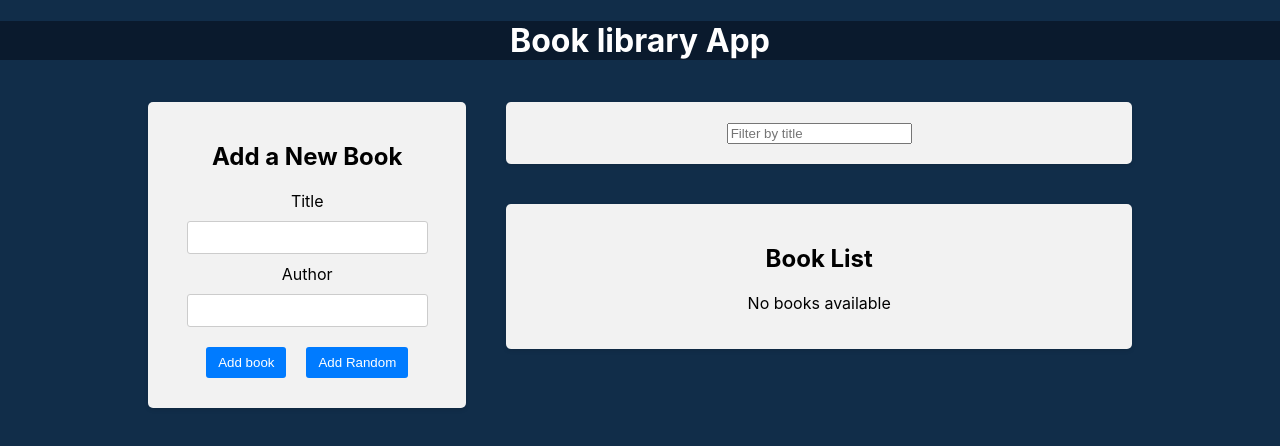
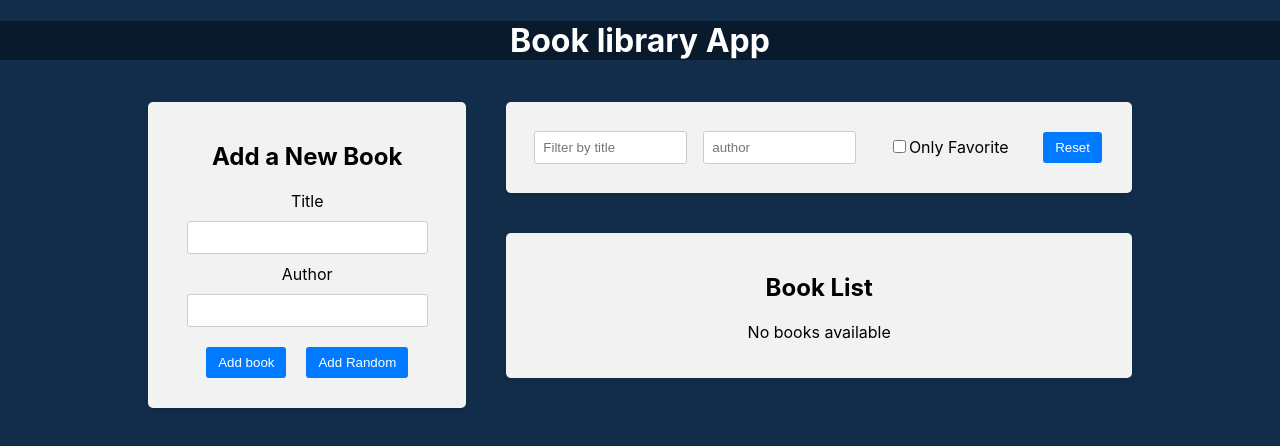
Before and after one commit to GhostArnold/Library-App, a React (Create React App) app in the folder frontend/: page / in a window 1280 px wide. Shown: the top 446 px of the page. Built offline with nearby package versions, Linux system fonts and the light colour scheme.

Commit message:
Two version

```diff
--- a/frontend/package.json
+++ b/frontend/package.json
@@ -1,6 +1,6 @@
 {
   "name": "frontend",
-  "version": "1.4.2",
+  "version": "2.5.0",
   "private": true,
   "dependencies": {
     "@reduxjs/toolkit": "^2.2.5",
--- a/frontend/src/components/BookList/BookList.jsx
+++ b/frontend/src/components/BookList/BookList.jsx
@@ -2,13 +2,23 @@ import { useDispatch, useSelector } from 'react-redux'; // Импорт хука
 // Иконки для избранного
 import { BsBookmarkStarFill, BsBookmarkStar } from 'react-icons/bs';
 import { deleteBook, toggleFovorite } from '../../redux/Books/actionCreators';
+import {
+  selectTitleFilter,
+  selectAuthorFilter,
+  selectOnlyFavoriteFilter,
+} from '../../redux/slices/filterSlice';
 import './BookList.css'; // Импорт стилей компонента
 
 const BookList = () => {
-  const books = useSelector((state) => state.books); // Использование хука useSelector для получения состояния книг из Redux
+  // Использование хука useSelector для получения состояния книг из Redux
+  const books = useSelector((state) => state.books);
+  // Фильтрация. Скобки не пишем потому-что калбэк вызывается автоматически
+  const titleFilter = useSelector(selectTitleFilter);
+  const authorFilter = useSelector(selectAuthorFilter);
+  const onlyFavoriteFilter = useSelector(selectOnlyFavoriteFilter);
   const dispatch = useDispatch();
   const handleDeleteBook = (id) => {
-    console.log(deleteBook(id));
+    // console.log(deleteBook(id));
     dispatch(deleteBook(id));
   };
   // Избранное
@@ -16,6 +26,28 @@ const BookList = () => {
     dispatch(toggleFovorite(id));
   };
 
+  const filteredBooks = books.filter(
+    (book) =>
+      book.title.toLowerCase().includes(titleFilter.toLowerCase()) &&
+      book.author.toLowerCase().includes(authorFilter.toLowerCase()) &&
+      // Тернарный оператор обязательно в скобках
+      (onlyFavoriteFilter ? book.isFavorite : true)
+  );
+  const highlightMatch = (text, filter) => {
+    if (!filter) return text;
+    const regex = new RegExp(`(${filter})`, 'gi');
+    console.log(regex);
+    return text.split(regex).map((substring, i) => {
+      if (substring.toLowerCase() === filter.toLowerCase()) {
+        return (
+          <span key={i} className="highlight">
+            {substring}
+          </span>
+        );
+      }
+      return substring;
+    });
+  };
   return (
     <div className="app-block book-list">
       {' '}
@@ -25,7 +57,7 @@ const BookList = () => {
       ) : (
         // Вывод списка книг, если они есть
         <ul>
-          {books.map(
+          {filteredBooks.map(
             (
               book,
               i // Итерация по массиву книг
@@ -35,7 +67,8 @@ const BookList = () => {
                 {/* Уникальный ключ для каждой книги */}
                 <div className="book-info">
                   {/* Вывод информации о книге: название и автор */}
-                  {++i}. {book.title} by <strong>{book.author}</strong> -{' '}
+                  {++i}. {highlightMatch(book.title, titleFilter)} by{' '}
+                  <strong>{highlightMatch(book.author, authorFilter)}</strong> -{' '}
                   {book.year}{' '}
                 </div>
                 <div className="book-actions">
--- a/frontend/src/components/Filter/Filter.jsx
+++ b/frontend/src/components/Filter/Filter.jsx
@@ -1,8 +1,67 @@
+import { useDispatch, useSelector } from 'react-redux';
+import {
+  setTitleFilter,
+  setAuthorFilter,
+  setOnlyFavoriteFilter,
+  selectTitleFilter,
+  selectAuthorFilter,
+  selectOnlyFavoriteFilter,
+  resetFilters,
+} from '../../redux/slices/filterSlice';
+import './Filter.css';
+
 const Filter = () => {
+  const dispatch = useDispatch();
+  // filter - название части состояния из store.js
+  const titleFilter = useSelector(selectTitleFilter);
+  const authorFilter = useSelector(selectAuthorFilter);
+  const onlyFavoriteFilter = useSelector(selectOnlyFavoriteFilter);
+  const handleTitleFilterChange = (e) => {
+    dispatch(setTitleFilter(e.target.value));
+  };
+  const handleAuthorFilterChange = (e) => {
+    dispatch(setAuthorFilter(e.target.value));
+  };
+  const handleOnlyFavoriteFilterChange = () => {
+    dispatch(setOnlyFavoriteFilter());
+  };
+  // Удаляем все фильтры
+  const handleResetFilters = () => {
+    dispatch(resetFilters());
+  };
+
   return (
     <div className="app-block filter">
-      <div className="filter-group">
-        <input type="text" placeholder="Filter by title" />
+      <div className="filter-row">
+        <div className="filter-group">
+          <input
+            type="text"
+            value={titleFilter}
+            placeholder="Filter by title"
+            onChange={handleTitleFilterChange}
+          />
+        </div>
+        <div className="filter-group">
+          <input
+            type="text"
+            placeholder="author"
+            value={authorFilter}
+            onChange={handleAuthorFilterChange}
+          />
+        </div>
+        <div className="filter-group">
+          <label>
+            <input
+              type="checkbox"
+              checked={onlyFavoriteFilter}
+              onChange={handleOnlyFavoriteFilterChange}
+            />
+            Only Favorite
+          </label>
+        </div>
+        <button type="button" onClick={handleResetFilters}>
+          Reset
+        </button>
       </div>
     </div>
   );
--- /dev/null
+++ b/frontend/src/redux/slices/filterSlice.js
@@ -0,0 +1,42 @@
+import { createSlice } from '@reduxjs/toolkit';
+
+// Начальное состояние вашего slice
+const initialState = {
+  title: '',
+  author: '',
+  onlyFavorite: false,
+};
+
+// Создание слайса с помощью функции createSlice
+const filterSlice = createSlice({
+  name: 'filter', // Имя вашего slice (используется в типах экшенов - type)
+  initialState, // Начальное состояние вашего slice
+  reducers: {
+    // Описание редьюсера, который будет обновлять состояние
+    setTitleFilter: (state, action) => {
+      // Благодаря библиотеки immer
+      state.title = action.payload;
+    },
+    setAuthorFilter: (state, action) => {
+      state.author = action.payload;
+    },
+    setOnlyFavoriteFilter: (state) => {
+      state.onlyFavorite = !state.onlyFavorite;
+    },
+    resetFilters: () => {
+      // Возвращаем пустой массив
+      return initialState;
+    },
+  },
+});
+
+export const {
+  setTitleFilter,
+  setAuthorFilter,
+  resetFilters,
+  setOnlyFavoriteFilter,
+} = filterSlice.actions;
+export const selectTitleFilter = (state) => state.filter.title;
+export const selectAuthorFilter = (state) => state.filter.author;
+export const selectOnlyFavoriteFilter = (state) => state.filter.onlyFavorite;
+export default filterSlice.reducer;
--- a/frontend/src/redux/store.js
+++ b/frontend/src/redux/store.js
@@ -1,10 +1,13 @@
 // Импортируем функцию configureStore из библиотеки @reduxjs/toolkit
 import { configureStore } from '@reduxjs/toolkit';
+// Импорт reducer из slice
+import filterReducer from './slices/filterSlice';
 import booksReducer from './Books/reducer';
 // configureStore - это функция, которая используется в библиотеке Redux для создания и конфигурации хранилища данных (store)
 const store = configureStore({
   reducer: {
     books: booksReducer,
+    filter: filterReducer,
   },
 });
 
```
Also changed, not shown: 1 other file (tests, documents, lock files or other folders).
